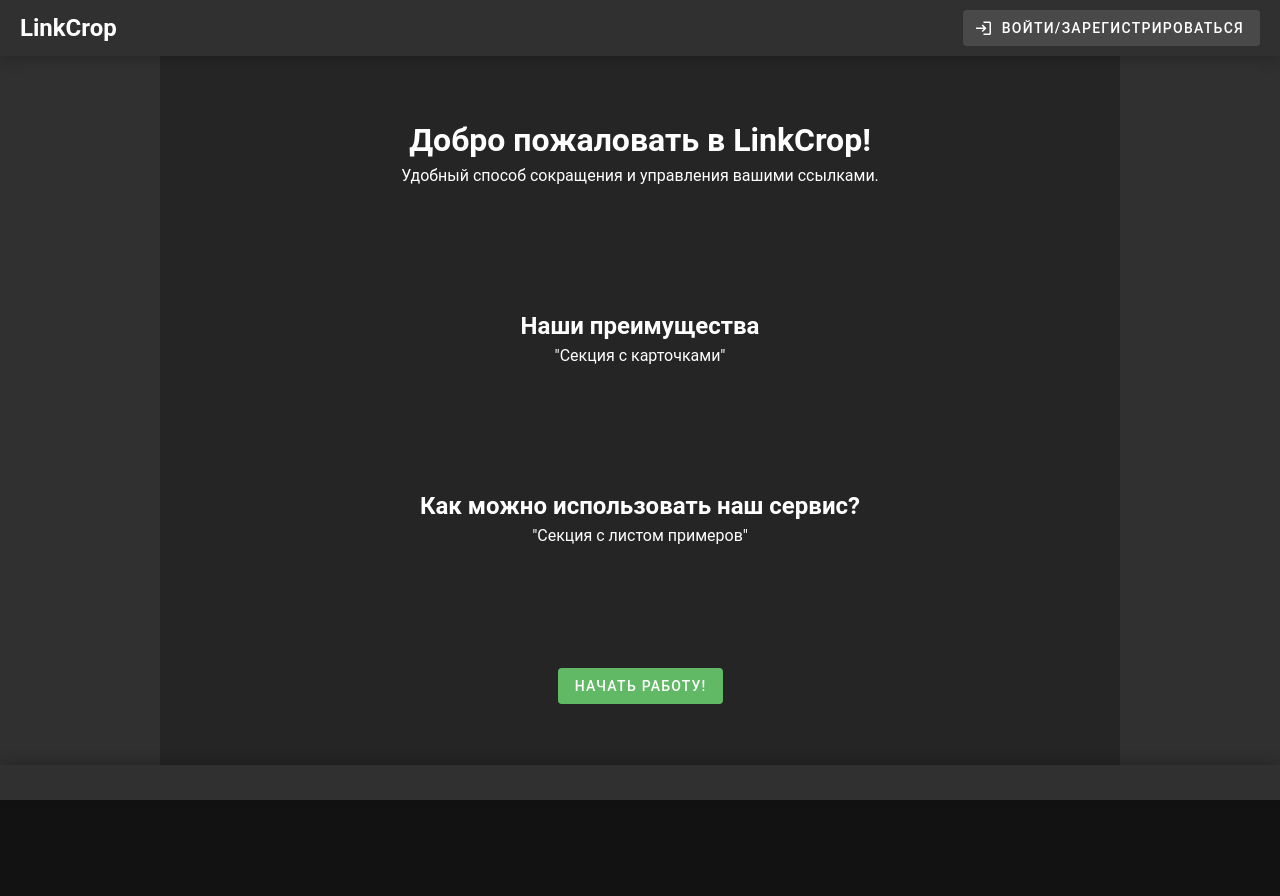
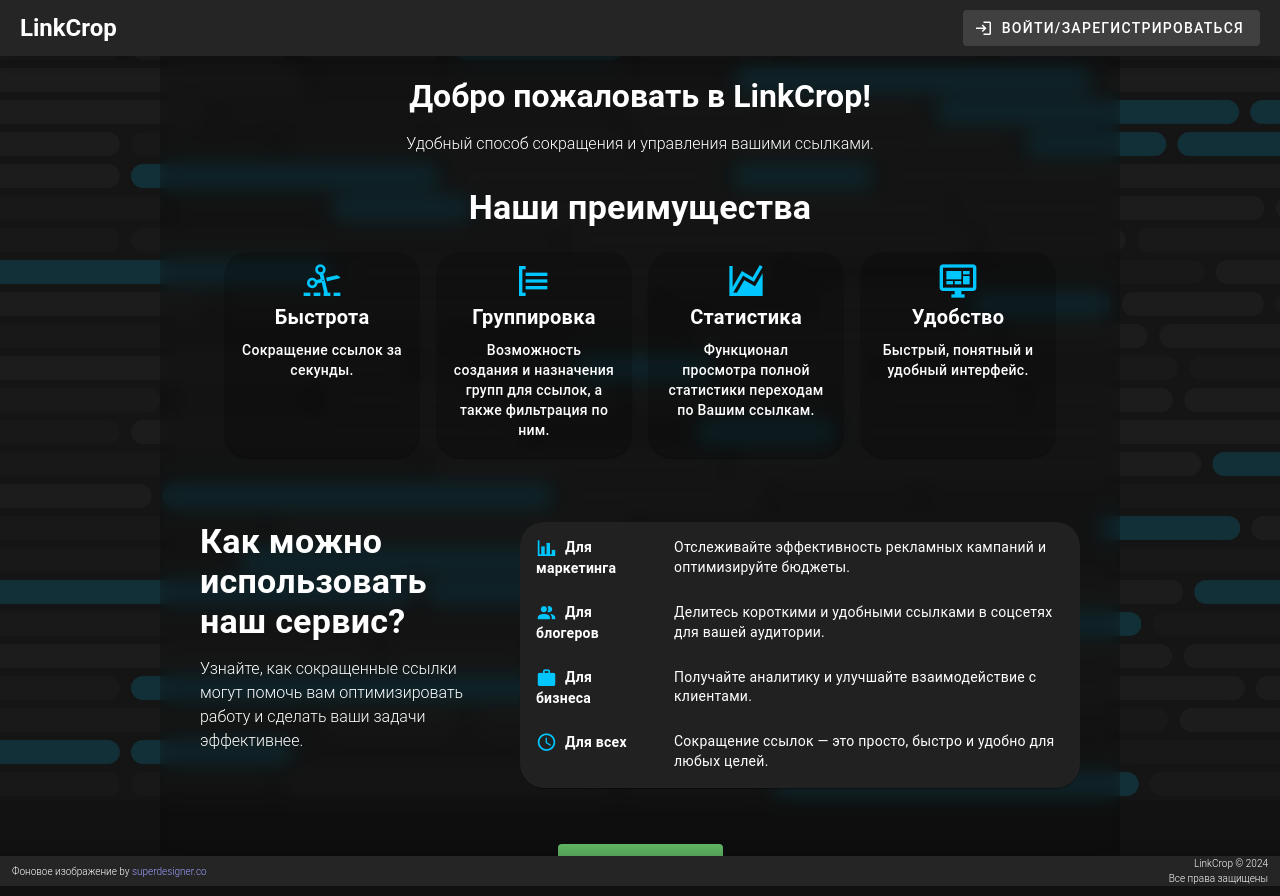
Before and after one commit to Shockwave211112/LinkCrop-Vuetify-TS, a Vue app: page / in a window 1280 px wide. Before the commit the page ends 800 px from the top, so only its background shows below. Built offline with nearby package versions, Linux system fonts and the light colour scheme; no server answers.

Commit message:
index page design update, background image added in profile

```diff
--- a/components.d.ts
+++ b/components.d.ts
@@ -8,6 +8,7 @@
 declare module 'vue' {
   export interface GlobalComponents {
     AdminTab: typeof import('./src/components/Profile/ProfileTabs/AdminTab.vue')['default']
+    AdvantageCard: typeof import('./src/components/Index/AdvantageCard.vue')['default']
     AuthForm: typeof import('./src/components/Header/Auth/AuthForm.vue')['default']
     Footer: typeof import('./src/components/Footer.vue')['default']
     ForgotForm: typeof import('./src/components/Header/Auth/ForgotForm.vue')['default']
--- a/src/components/Footer.vue
+++ b/src/components/Footer.vue
@@ -1,16 +1,30 @@
 <script setup lang="ts">
-
+const date = new Date().getFullYear();
 </script>
 
 <template>
-  <footer class="w-100 bg-primary" />
+  <footer class="w-100 d-flex bg-primary pr-3 pl-3 justify-lg-space-between align-center font-weight-light">
+    <div>
+      Фоновое изображение by <a
+        class="text-decoration-none"
+        href="https://superdesigner.co"
+        target="_blank"
+      >superdesigner.co</a>
+    </div>
+    <div class="rights align-right">
+      LinkCrop © {{ date }}<br>Все права защищены
+    </div>
+  </footer>
 </template>
 
 <style scoped>
 footer {
   height: 2.5rem;
   z-index: 20;
-  font-size: x-large;
+  font-size: x-small;
   box-shadow: 0 -4px 14px 0 rgba(0, 0, 0, 0.2);
 }
+.rights {
+  text-align: end;
+}
 </style>
--- a/src/components/Main.vue
+++ b/src/components/Main.vue
@@ -7,39 +7,198 @@
     class="h-100
       w-75
       ma-auto
-      bg-secondary
       d-flex
       flex-column
       justify-space-around
       text-center"
   >
-    <div>
-      <h1>Добро пожаловать в LinkCrop!</h1>
-      <p>Удобный способ сокращения и управления вашими ссылками.</p>
-    </div>
-    <!--    <section class="news">-->
-    <!--      <h2>Новости</h2>-->
-    <!--      <div>"Секция с карточками"</div>-->
-    <!--    </section>-->
-    <section class="features">
-      <h2>Наши преимущества</h2>
-      <div>"Секция с карточками"</div>
-    </section>
-    <section class="examples">
-      <h2>Как можно использовать наш сервис?</h2>
-      <div>"Секция с листом примеров"</div>
-    </section>
-    <section class="work">
+    <v-container class="pa-4">
+      <h1 class="pb-3">
+        Добро пожаловать в LinkCrop!
+      </h1>
+      <p class="font-weight-light">
+        Удобный способ сокращения и управления вашими ссылками.
+      </p>
+    </v-container>
+
+    <v-spacer />
+
+    <v-container class="features">
+      <h2 class="text-h4 font-weight-bold mb-4">
+        Наши преимущества
+      </h2>
+      <div class="list d-flex pl-10 pr-10">
+        <v-card
+          class="list-item w-25 ma-2"
+          hover
+          rounded="xl"
+        >
+          <v-card-title class="d-flex align-center flex-column font-weight-bold">
+            <v-icon
+              size="x-large"
+              color="accent"
+            >
+              mdi-scissors-cutting
+            </v-icon>
+            Быстрота
+          </v-card-title>
+          <v-card-text class="font-weight-medium">
+            Сокращение ссылок за секунды.
+          </v-card-text>
+        </v-card>
+        <v-card
+          class="list-item w-25 ma-2"
+          hover
+          rounded="xl"
+        >
+          <v-card-title class="d-flex align-center flex-column font-weight-bold">
+            <v-icon
+              size="x-large"
+              color="accent"
+            >
+              mdi-format-list-group
+            </v-icon>
+            Группировка
+          </v-card-title>
+          <v-card-text class="font-weight-medium">
+            Возможность создания и назначения групп для ссылок, а также фильтрация по ним.
+          </v-card-text>
+        </v-card>
+        <v-card
+          class="list-item w-25 ma-2"
+          hover
+          rounded="xl"
+        >
+          <v-card-title class="d-flex align-center flex-column font-weight-bold">
+            <v-icon
+              size="x-large"
+              color="accent"
+            >
+              mdi-chart-areaspline
+            </v-icon>
+            Статистика
+          </v-card-title>
+          <v-card-text class="font-weight-medium">
+            Функционал просмотра полной статистики переходам по Вашим ссылкам.
+          </v-card-text>
+        </v-card>
+        <v-card
+          class="list-item w-25 ma-2"
+          hover
+          rounded="xl"
+        >
+          <v-card-title class="d-flex align-center flex-column font-weight-bold">
+            <v-icon
+              size="x-large"
+              color="accent"
+            >
+              mdi-monitor-dashboard
+            </v-icon>
+            Удобство
+          </v-card-title>
+          <v-card-text class="font-weight-medium">
+            Быстрый, понятный и удобный интерфейс.
+          </v-card-text>
+        </v-card>
+      </div>
+    </v-container>
+
+    <v-spacer />
+
+    <v-container class="examples d-flex pa-10">
+      <div
+        class="text-center text-md-start w-33"
+      >
+        <h2 class="text-h4 font-weight-bold mb-4">
+          Как можно использовать наш сервис?
+        </h2>
+        <p class="font-weight-light">
+          Узнайте, как сокращенные ссылки могут помочь вам оптимизировать работу и сделать ваши задачи эффективнее.
+        </p>
+      </div>
+
+      <v-card
+        class="w-66 ml-10"
+        rounded="xl"
+      >
+        <v-card-text class="text-md-start">
+          <v-row>
+            <v-col cols="3">
+              <v-icon color="accent">
+                mdi-chart-bar
+              </v-icon>
+              <span class="font-weight-bold pl-2">Для маркетинга</span>
+            </v-col>
+            <v-col cols="9">
+              Отслеживайте эффективность рекламных кампаний и оптимизируйте бюджеты.
+            </v-col>
+          </v-row>
+          <v-row>
+            <v-col cols="3">
+              <v-icon color="accent">
+                mdi-account-multiple
+              </v-icon>
+              <span class="font-weight-bold pl-2">Для блогеров</span>
+            </v-col>
+            <v-col cols="9">
+              Делитесь короткими и удобными ссылками в соцсетях для вашей аудитории.
+            </v-col>
+          </v-row>
+          <v-row>
+            <v-col cols="3">
+              <v-icon color="accent">
+                mdi-briefcase
+              </v-icon>
+              <span class="font-weight-bold pl-2">Для бизнеса</span>
+            </v-col>
+            <v-col cols="9">
+              Получайте аналитику и улучшайте взаимодействие с клиентами.
+            </v-col>
+          </v-row>
+          <v-row>
+            <v-col cols="3">
+              <v-icon color="accent">
+                mdi-clock-outline
+              </v-icon>
+              <span class="font-weight-bold pl-2">Для всех</span>
+            </v-col>
+            <v-col cols="9">
+              Сокращение ссылок — это просто, быстро и удобно для любых целей.
+            </v-col>
+          </v-row>
+        </v-card-text>
+      </v-card>
+    </v-container>
+
+    <v-container class="go">
       <v-btn
         variant="tonal"
         class="bg-green"
       >
         Начать работу!
       </v-btn>
-    </section>
+    </v-container>
+    <v-spacer />
   </main>
 </template>
 
 <style scoped>
+.list-item {
+  transition: all 0.3s ease; /* Плавная анимация для карточки */
+  background-color: rgba(0, 0, 0, 0.2);
+  border: 1px solid transparent;
+}
 
+.list-item:hover {
+  transform: scale(1.05); /* Увеличиваем текст */
+  transition: all 0.3s ease; /* Плавная анимация для текста */
+  z-index: 30;
+  background-color: rgba(var(--v-theme-secondary), 1);
+  border: 1px solid rgb(var(--v-theme-accent));
+}
+
+main {
+  background-color: rgba(0, 0, 0, 0.2);
+  backdrop-filter: blur(10px);
+}
 </style>
--- a/src/components/Profile/Profile.vue
+++ b/src/components/Profile/Profile.vue
@@ -17,7 +17,7 @@
 </script>
 
 <template>
-  <main class="d-flex flex-grow-1 bg-secondary">
+  <main class="d-flex flex-grow-1">
     <v-tabs
       v-model="tab"
       direction="vertical"
@@ -67,6 +67,11 @@
 </template>
 
 <style scoped>
+main {
+  background-color: rgba(var(--v-theme-secondary), 0.8);
+  backdrop-filter: blur(3px) contrast(140%);
+}
+
 .tab-item {
   height: 100%;
 }
--- a/src/components/Profile/ProfileTabs/GroupsTab.vue
+++ b/src/components/Profile/ProfileTabs/GroupsTab.vue
@@ -164,7 +164,7 @@
 
 <template>
   <v-card
-    class="bg-secondary d-flex flex-column h-100"
+    class="groups-list d-flex flex-column h-100"
     :loading="loading"
     :disabled="loading"
   >
@@ -176,7 +176,7 @@
       />
     </template>
     <v-card-title
-      class="pa-4 d-flex align-center justify-space-between"
+      class="bg-secondary pa-4 d-flex align-center justify-space-between"
     >
       <div
         class="title w-25"
@@ -421,7 +421,11 @@
 </template>
 
 <style scoped>
-.links {
+.groups {
   font-size: large;
 }
+
+.groups-list {
+  background-color: rgba(var(--v-theme-secondary), 0.9);
+}
 </style>
--- a/src/components/Profile/ProfileTabs/LinksTab.vue
+++ b/src/components/Profile/ProfileTabs/LinksTab.vue
@@ -141,7 +141,7 @@
 
 <template>
   <v-card
-    class="bg-secondary d-flex flex-column h-100"
+    class="links-list d-flex flex-column h-100"
     :loading="linkStore.isLoading || groupStore.isLoading"
     :disabled="linkStore.isLoading || groupStore.isLoading"
   >
@@ -154,7 +154,7 @@
     </template>
     <v-card-title
       v-if="!groupStore.isLoading"
-      class="pa-4 d-flex align-center justify-space-between"
+      class="bg-secondary pa-4 d-flex align-center justify-space-between"
     >
       <div
         class="title w-25"
@@ -406,6 +406,7 @@
         :length="linkStore.totalPages"
         :total-visible="6"
         rounded="circle"
+        class="bg-none"
         @update:model-value="linkStore.fetchLinks(false)"
       />
     </v-card-text>
@@ -488,4 +489,8 @@
 .links {
   font-size: large;
 }
+
+.links-list {
+  background-color: rgba(var(--v-theme-secondary), 0.9);
+}
 </style>
--- a/src/pages/index.vue
+++ b/src/pages/index.vue
@@ -1,5 +1,5 @@
 <template>
-  <div class="d-flex flex-column h-screen bg-primary">
+  <div class="d-flex flex-column h-screen">
     <Header />
     <Main />
     <Footer />
@@ -14,4 +14,8 @@
 </script>
 
 <style scoped>
+div {
+  background-image: url("src/assets/imgs/code_background.jpg");
+  background-size: cover;
+}
 </style>
--- a/src/pages/profile.vue
+++ b/src/pages/profile.vue
@@ -1,5 +1,5 @@
 <template>
-  <div class="d-flex flex-column h-screen">
+  <div class="d-flex flex-column h-100">
     <Header />
     <Profile />
     <Footer />
@@ -14,4 +14,8 @@
 </script>
 
 <style scoped>
+div {
+  background-image: url("src/assets/imgs/patterns.jpg");
+  background-size: auto;
+}
 </style>
--- a/src/plugins/vuetify.ts
+++ b/src/plugins/vuetify.ts
@@ -11,8 +11,8 @@
     themes: {
       dark: {
         colors: {
-          primary: '#303030',
-          secondary: '#252525',
+          primary: '#252525',
+          secondary: '#202020',
           selected: '#2196f3',
           error: '#cb2d2d',
           accent: '#00c6ff',
```
Also changed, not shown: src/assets/imgs/code_background.jpg (added), src/assets/imgs/patterns.jpg (added).
